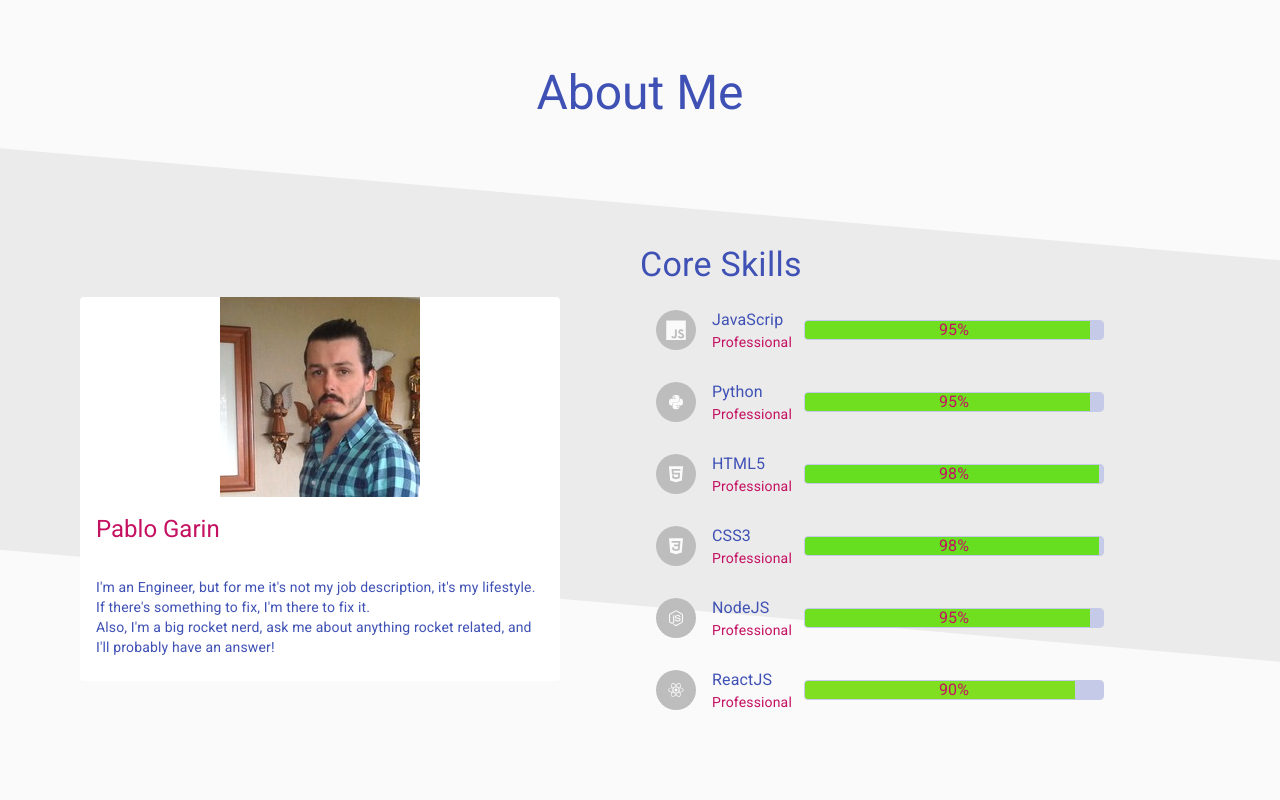
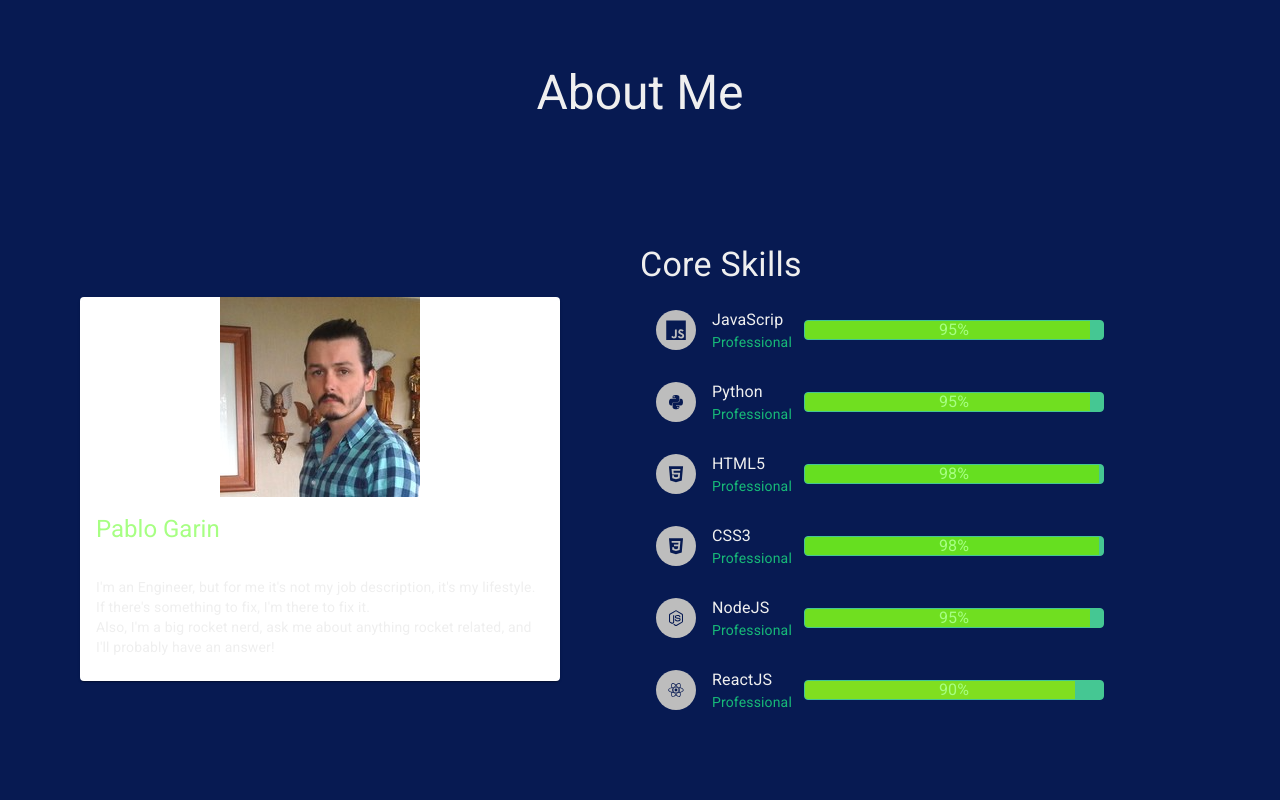
Before and after one commit to pablogarin/pablogarin-website, a React (Create React App) app: page / in a window 1280 px wide. Shown: the part 820-1620 px from the top of the page. Built offline with nearby package versions, Linux system fonts and the light colour scheme; no server answers.

Commit message:
fix: styling changes

```diff
--- a/public/index.html
+++ b/public/index.html
@@ -2,12 +2,12 @@
 <html lang="en">
   <head>
     <meta charset="utf-8" />
-    <link rel="icon" href="" />
+    <link rel="icon" href="/res/images/logo.svg" />
     <meta name="viewport" content="width=device-width, initial-scale=1, user-scalable=0, maximum-scale=1, minimum-scale=1" />
     <meta name="theme-color" content="#000000" />
     <meta
       name="description"
-      content="Web site created using create-react-app"
+      content="I'm Pablo Garin! A Full Stack Web Developer. Let's work together!"
     />
     <title>Pablo Garin</title>
   </head>
--- a/src/App.js
+++ b/src/App.js
@@ -28,8 +28,8 @@ import Particles from './components/common/Particles';
 
 const useStyles = makeStyles((theme) => ({
   homeSection: {
-    background: `linear-gradient(0deg, ${theme.palette.primary.light}, ${theme.palette.background.default})`,
     /*
+    backgroundColor: theme.palette.primary.dark,
     backgroundImage: 'url("/res/images/background.jpg")',
     backgroundRepeat:'no-repeat',
     backgroundPosition: 'center',
--- a/src/components/About.js
+++ b/src/components/About.js
@@ -107,7 +107,7 @@ const About = (props) => {
             md={6}
           >
             <Grid item md={9}>
-              <Card variant="outlined" style={{
+              <Card style={{
                 border: 'none',
               }}>
                 <CardMedia
--- a/src/components/Education.js
+++ b/src/components/Education.js
@@ -20,7 +20,7 @@ import FormattedDate from './common/FormattedDate';
 
 const useStyles = makeStyles((theme) => ({
   cardHeader: {
-    background: theme.palette.secondary.light
+    background: 'rgba(60,60,60,0.15)'
   },
   cardAvatar: {
     backgroundColor: theme.palette.primary.main
--- a/src/components/Sections/SectionBackground.js
+++ b/src/components/Sections/SectionBackground.js
@@ -17,11 +17,6 @@ const useStyles = makeStyles((theme) => ({
   },
   odd: {
     backgroundColor: 'rgba(230,230,230,0.75)',
-    width: '120vw',
-    height: 400,
-    transformOrigin: 'center',
-    transform: 'translateX(-10vw) rotate3d(0, 0, 1, 5deg)',
-    marginTop: 60
   }
 }));
 
--- a/src/components/common/Particles.js
+++ b/src/components/common/Particles.js
@@ -112,7 +112,7 @@ const Particles = (props) => {
       const canvas = canvasRef.current
       const context = contextRef.current
       const maxDistance = (canvas.width/Math.ceil(amount/15)) * (canvas.height/Math.ceil(amount/15))
-      const lineColor = colorHexToObject(theme.palette.secondary.main);
+      const lineColor = colorHexToObject('#086972');
       for (let i = 0; i < particles.length; i++) {
         for (let j = i+1; j < particles.length; j++) {
           const xd = particles[i].x - particles[j].x;
--- a/src/theme.js
+++ b/src/theme.js
@@ -2,33 +2,29 @@ import { createMuiTheme } from '@material-ui/core/styles'
 import {indigo, grey, pink} from '@material-ui/core/colors'
 
 /**
- * COLOR SCHEME
- * BG: #EDC7B7
- * BG-SEC: #EEE2DC
- * SHADE: #BAB2B5
- * PRIMARY: #123C69
- * SECONDARY: #AC3B61
+ * #a7ff83
+ * #17b978
+ * #086972
+ * #071a52
  */
 
 const theme = createMuiTheme({
   palette: {
     type: 'light',
     primary: {
-      light: indigo[100],
-      main: indigo[500],
+      main: '#17b978',
       contrastText: grey[50]
     },
     secondary: {
-      light: pink[50],
-      main: pink['A700'],
+      main: '#a7ff83',
       contrastText: grey[50]
     },
     text: {
-      primary: indigo[500],
-      secondary: pink['A700']
+      primary: '#efefef',
+      secondary: '#17b978'
     },
     background: {
-      default: grey[50]
+      default: '#071A52'
     }
   },
   typography: {
```
Also changed, not shown: public/res/images/logo.svg (added).
